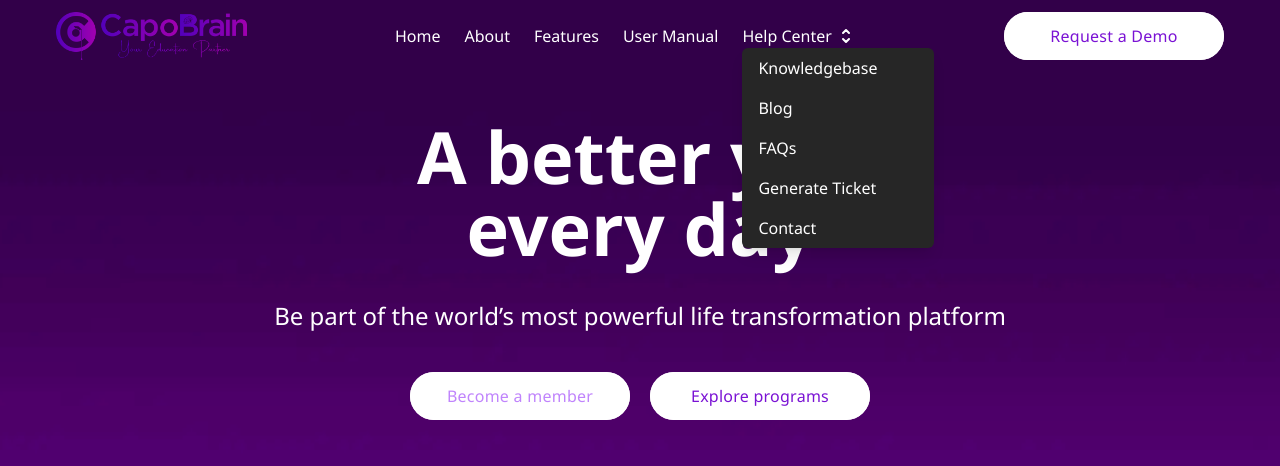
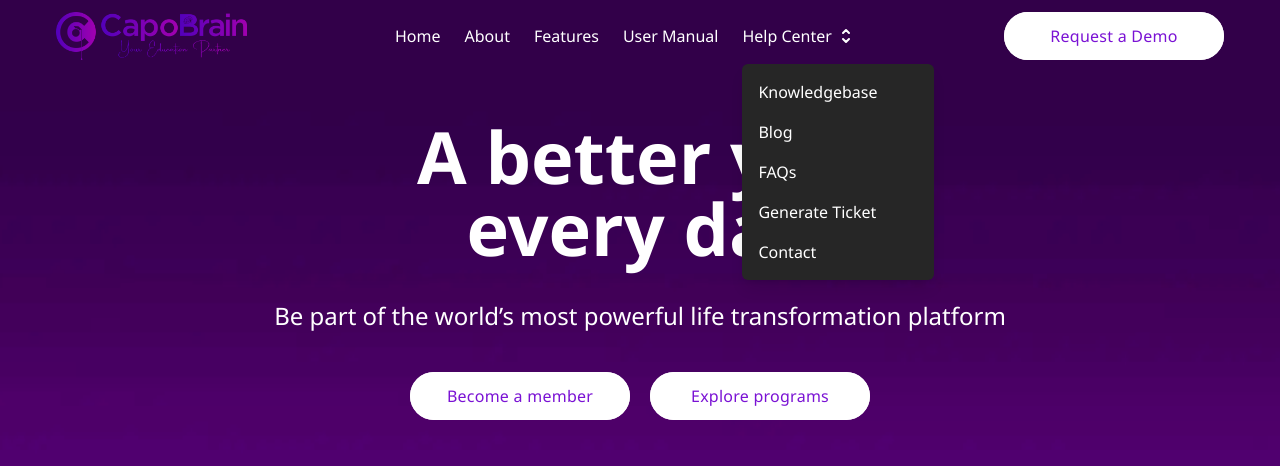
Before and after one commit to sammarmughal/CapoBrain-sms, a React (Create React App) app: page / in a window 1280 px wide. Both pictures are taken after a click on the button "Help Center". Shown: the top 466 px of the page. Built offline with nearby package versions, Linux system fonts and the light colour scheme; grey boxes are pictures that could not be loaded.

Commit message:
some changes
some changes

```diff
--- a/src/Components/Home.js
+++ b/src/Components/Home.js
@@ -13,12 +13,6 @@ export default function Home() {
     }
   }
 
-  function resetIframe() {
-    const iframe = iframeRef.current;
-    if (iframe) {
-      iframe.src = originalSrc;
-    }
-  }
 
   return (
     <>
@@ -52,7 +46,7 @@ export default function Home() {
                       href="#"
                       target="_blank"
                       rel="noopener noreferrer"
-                      className="base-button min-h-fit mx-0 btn-a btn-b bg-white text-purple-400"
+                      className="base-button min-h-fit mx-0 btn-a btn-b bg-white text-[#7a12d4]"
                       data-test="webinars-button"
                     >
                       Become a member
--- a/src/Components/Navbar.js
+++ b/src/Components/Navbar.js
@@ -103,13 +103,13 @@ function Navbar() {
                 <div
                   className={`mv-navi__drawer ${
                     dropdownOpen ? "hidden" : "block"
-                  } lg:absolute top-full lg:mt-0 mt-2 left-0 w-full lg::block`}
+                  } lg:absolute top-full  lg:mt-4 left-0 w-full lg::block`}
                 >
-                  <ul className="flex flex-col dropmenu">
+                  <ul className="flex flex-col dropmenu lg:py-2">
                     <li>
                       <a
                         href="#"
-                        className="block px-4 py-2 hover:bg-gray-100 hover:text-purple-800"
+                        className="block px-4 py-2  hover:bg-gray-100 hover:text-[#7a12d4]"
                       >
                         Knowledgebase
                       </a>
@@ -117,7 +117,7 @@ function Navbar() {
                     <li>
                       <a
                         href="#"
-                        className="block px-4 py-2 hover:bg-gray-100 hover:text-purple-800"
+                        className="block px-4 py-2 hover:bg-gray-100 hover:text-[#7a12d4]"
                       >
                         Blog
                       </a>
@@ -125,7 +125,7 @@ function Navbar() {
                     <li>
                       <a
                         href="#"
-                        className="block px-4 py-2 hover:bg-gray-100 hover:text-purple-800"
+                        className="block px-4 py-2 hover:bg-gray-100 hover:text-[#7a12d4]"
                       >
                         FAQs
                       </a>
@@ -133,7 +133,7 @@ function Navbar() {
                     <li>
                       <a
                         href="#"
-                        className="block px-4 py-2 hover:bg-gray-100 hover:text-purple-800"
+                        className="block px-4 py-2 hover:bg-gray-100 hover:text-[#7a12d4]"
                       >
                         Generate Ticket
                       </a>
@@ -141,7 +141,7 @@ function Navbar() {
                     <li>
                       <a
                         href="#"
-                        className="block px-4 py-2 hover:bg-gray-100 hover:text-purple-800"
+                        className="block px-4 py-2 hover:bg-gray-100 hover:text-[#7a12d4]"
                       >
                         Contact
                       </a>
--- a/src/index.css
+++ b/src/index.css
@@ -47,7 +47,7 @@ code {
   @media (max-width: 1024px)
   {
     .nav-mob{
-    @apply justify-between block absolute right-0 top-0 mt-16 bg-white text-black hover:text-purple-800 w-full z-50 p-4 gap-4 shadow-md;
+    @apply justify-between block absolute right-0 top-0 mt-16 bg-white text-[#7a12d4] hover:text-purple-800 w-full z-50 p-4 gap-4 shadow-md;
   }
 }
   .nav-list{
```
Also changed, not shown: src/App.css (line endings or trailing spaces).
